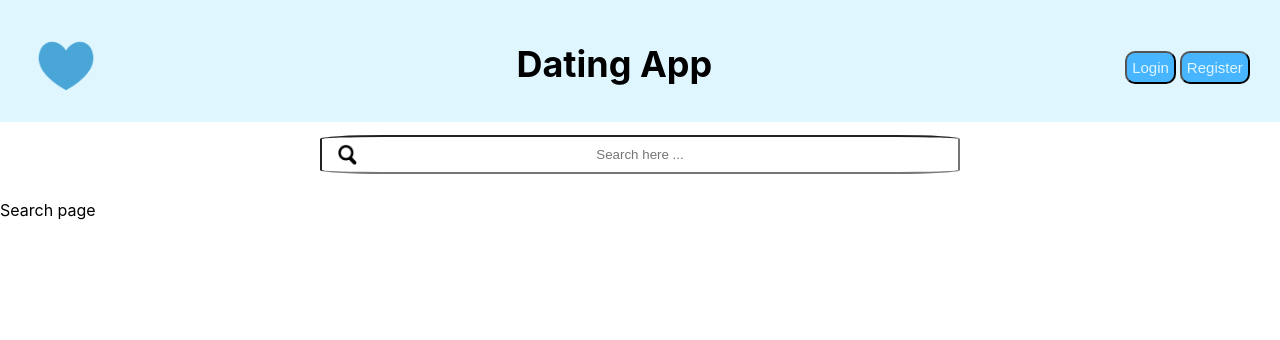
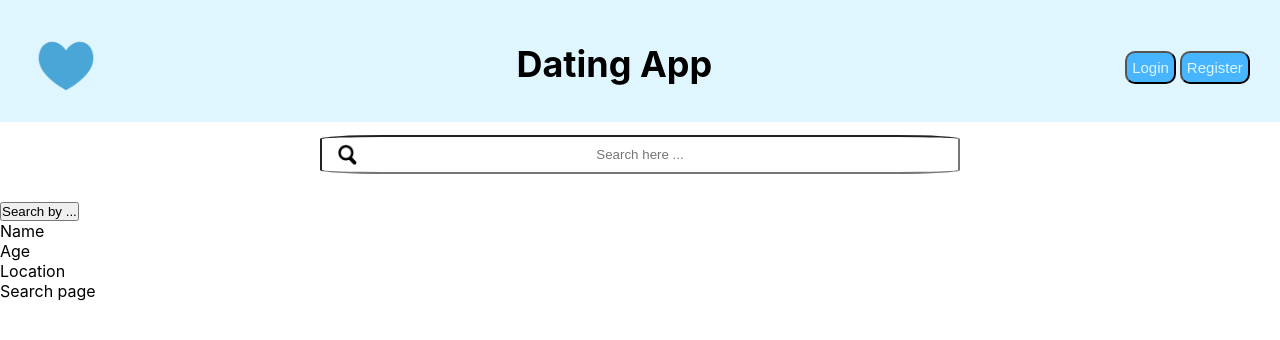
Before and after one commit to HseinKt/datingapp, a React (Create React App) app in the folder front_end/: page / in a window 1280 px wide. Shown: the top 340 px of the page. Built offline with nearby package versions, Linux system fonts and the light colour scheme.

Commit message:
added dropdown list component

```diff
--- /dev/null
+++ b/front_end/src/components/search_page/dropdown/index.js
@@ -0,0 +1,14 @@
+const Dropdown = () => {
+    return (
+        <div className="dropDown">
+            <button className="dropbtn">Search by ...</button>
+            <div className="dropDown-content">
+                <p id="name">Name</p>
+                <p id="age">Age</p>
+                <p id="location">Location</p>
+            </div>
+        </div>
+     );
+}
+
+export default Dropdown;
--- a/front_end/src/pages/search_page/index.js
+++ b/front_end/src/pages/search_page/index.js
@@ -1,6 +1,7 @@
 import Header from "../../components/search_page/header";
 import SearchInput from "../../components/search_page/search_input";
 import { useState } from "react";
+import Dropdown from "../../components/search_page/dropdown";
 
 
 const SearchPage = () => {
@@ -19,6 +20,7 @@ const SearchPage = () => {
         <div>
             <Header />
             <SearchInput value={value} handleChange={handleChange} handleSubmit={handleSubmit}/>
+            <Dropdown />
             Search page
         </div>
      );
```
Also changed, not shown: front_end/src/components/search_page/search_details/index.js (deleted, +0 -9 lines), front_end/src/components/images/logo.png (deleted).
